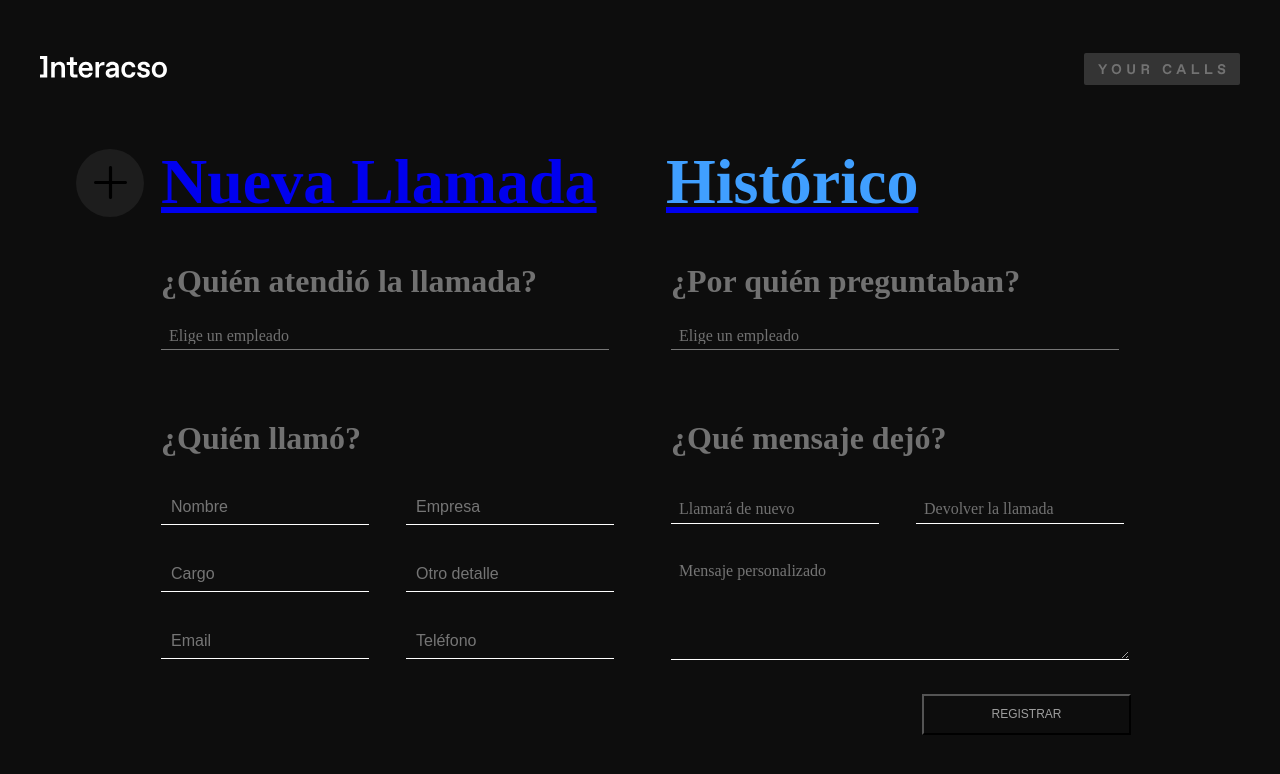
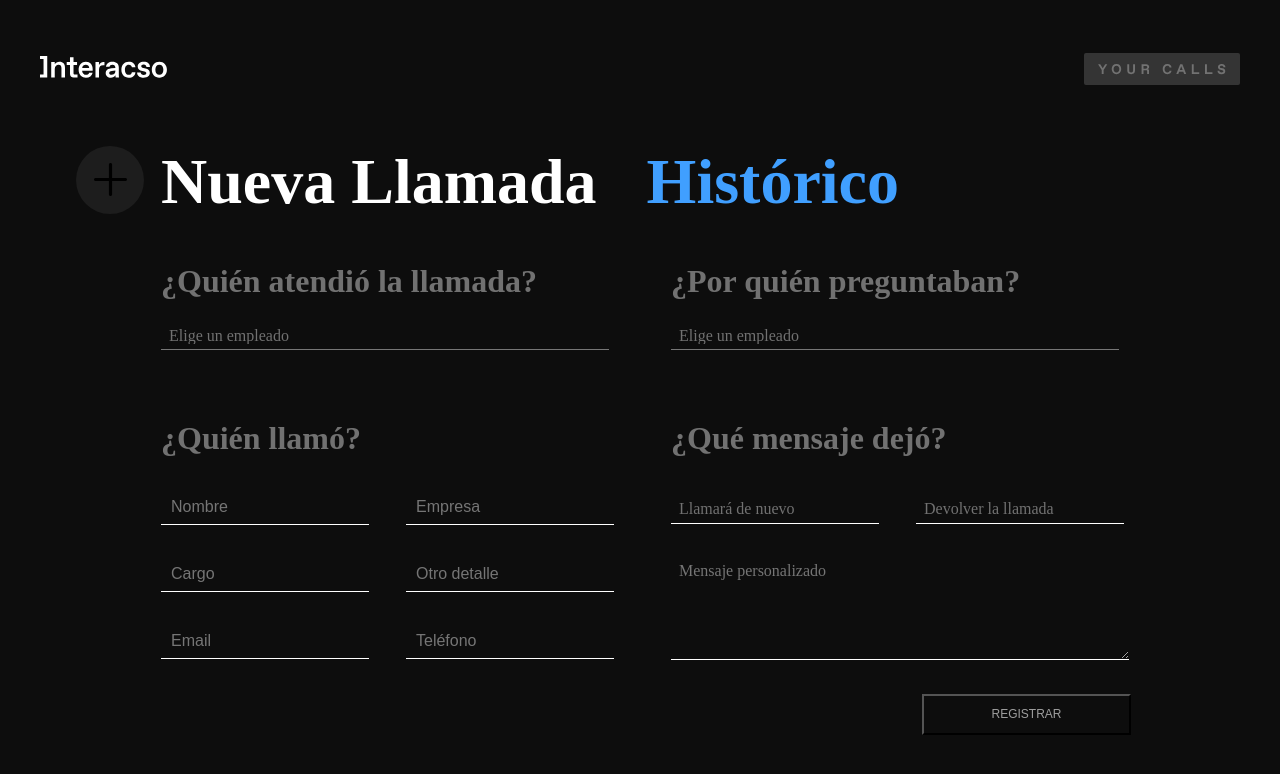
Before and after one commit to alhana-yo/easley-s4-your-calls-app, a React (Create React App) app: page /#/ in a window 1280 px wide. Shown: the top 774 px of the page. Built offline with nearby package versions, Linux system fonts and the light colour scheme; no server answers.

Commit message:
Fix styles for menu after implementing NavLink for routes

```diff
--- a/src/App.js
+++ b/src/App.js
@@ -258,7 +258,7 @@ getCallAction(event) {
       return message=  `${this.state.info.personRequested}, *te acaba de llamar*: \n
       ${this.state.info.name} \n${this.state.info.position} \n${this.state.info.company}  \n${this.state.info.email} \n${this.state.info.otherInfo} \n *Su mensaje ha sido* \n${this.state.info.action} \n${this.state.info.message}`;
     }
-    else if (this.state.info.name!==''|| this.state.info.position!=='' || this.state.info.company!=='' || this.state.info.otherInfo!==''|| this.state.info.email!=='' || this.state.info.telephone!==0){
+      else if (this.state.info.name!==''|| this.state.info.position!=='' || this.state.info.company!=='' || this.state.info.otherInfo!==''|| this.state.info.email!=='' || this.state.info.telephone!==0){
       return message=  `${this.state.info.personRequested}, *te acaba de llamar*: \n
       ${this.state.info.name} \n${this.state.info.position} \n${this.state.info.company} \n${this.state.info.telephone} \n${this.state.info.email} \n${this.state.info.otherInfo} \n *Su mensaje ha sido* \n${this.state.info.action} \n${this.state.info.message}`;
 
--- a/src/components/Menu.js
+++ b/src/components/Menu.js
@@ -1,7 +1,7 @@
 import React, { Component } from 'react';
 import plus from '../images/plus.svg';
 import PropTypes from 'prop-types';
-import { Link, Route, Switch } from 'react-router-dom';
+import { NavLink, Route, Switch } from 'react-router-dom';
 
 
 
@@ -17,11 +17,11 @@ class Menu extends Component {
                     </div>
 
                     <div className="menu__newCall">
-                    <Link to="/"><p className="newCall__title">Nueva Llamada</p></Link>
+                        <NavLink exact to="/" className="call__link" activeClassName="is-active"><p className="newCall__title">Nueva Llamada</p></NavLink>
                     </div>
 
-                    <div className="menu__historic">
-                    <Link to="/callHistory"><p className="historic__title">Histórico</p></Link>
+                    <div>
+                        <NavLink to="/callHistory" className="call__link" activeClassName="is-active"><p className="historic__title">Histórico</p></NavLink>
                     </div>
                 </div>
             </nav>
--- a/src/styles/App.scss
+++ b/src/styles/App.scss
@@ -42,17 +42,9 @@ body {
   background-color: purple;
 }
 
-
-.menu__newCall {
-  display: flex;
-  margin: 10px 0px 18px 0;
-  font-weight: bold;
-  font-family: Favorit,'Times New Roman', Times, serif;
-  font-size: 64px;
-}
 .newCall__circle {
   left: -85px;
-  top: 14px;
+  top: 1px;
   position: absolute;
   display: flex;
   justify-content: center;
@@ -68,33 +60,39 @@ body {
   width: 33px;
 }
 
-.newCall__title {
-  margin: 0;
-  min-width: 480px;
-}
-
 .menu__container {
   display: flex;
   position: relative;
+  min-width: 480px;
+  display: flex;
+  margin: 10px 0px 18px 0;
+  font-weight: bold;
+  font-family: Favorit,'Times New Roman', Times, serif;
+  font-size: 64px;
+
 }
 
-.menu__newCall{
-  min-width: 480px;
-}
-
-.menu__historic {
-  font-size: 64px;
-  font-weight: bold;
-  margin: 10px 0px 18px 0;
-  min-width: 480px;
-  padding-left: 25px;
+.newCall__title {
+  margin: 0;
 }
 
 .historic__title {
-  margin: auto;
-  color: #409FFF;
+  margin: 0;
+  padding-left: 50px;
+}
 
+.call__link {
+  color: $color-blue;
 }
+
+.call__link.is-active {
+  color: $color-white;
+}
+
+a {
+  text-decoration: none;
+}
+
 
 //main//
 
```
